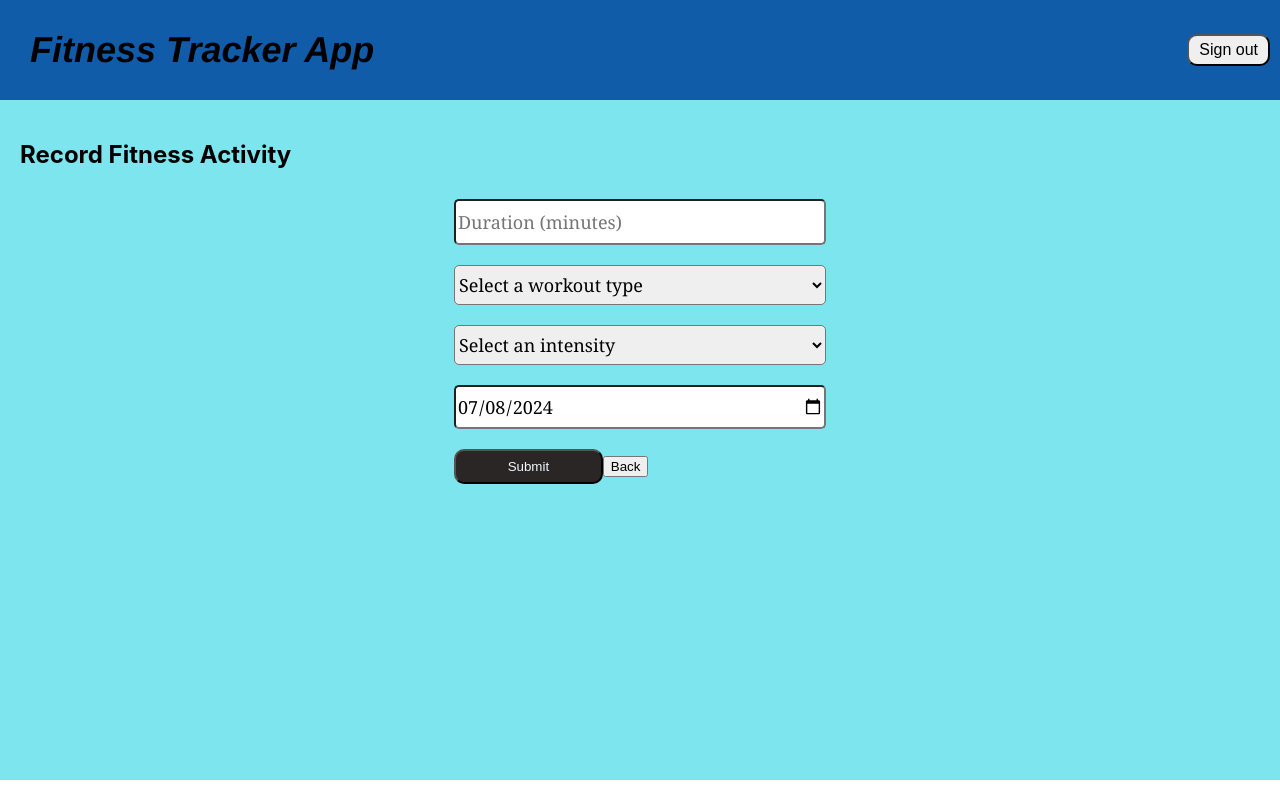
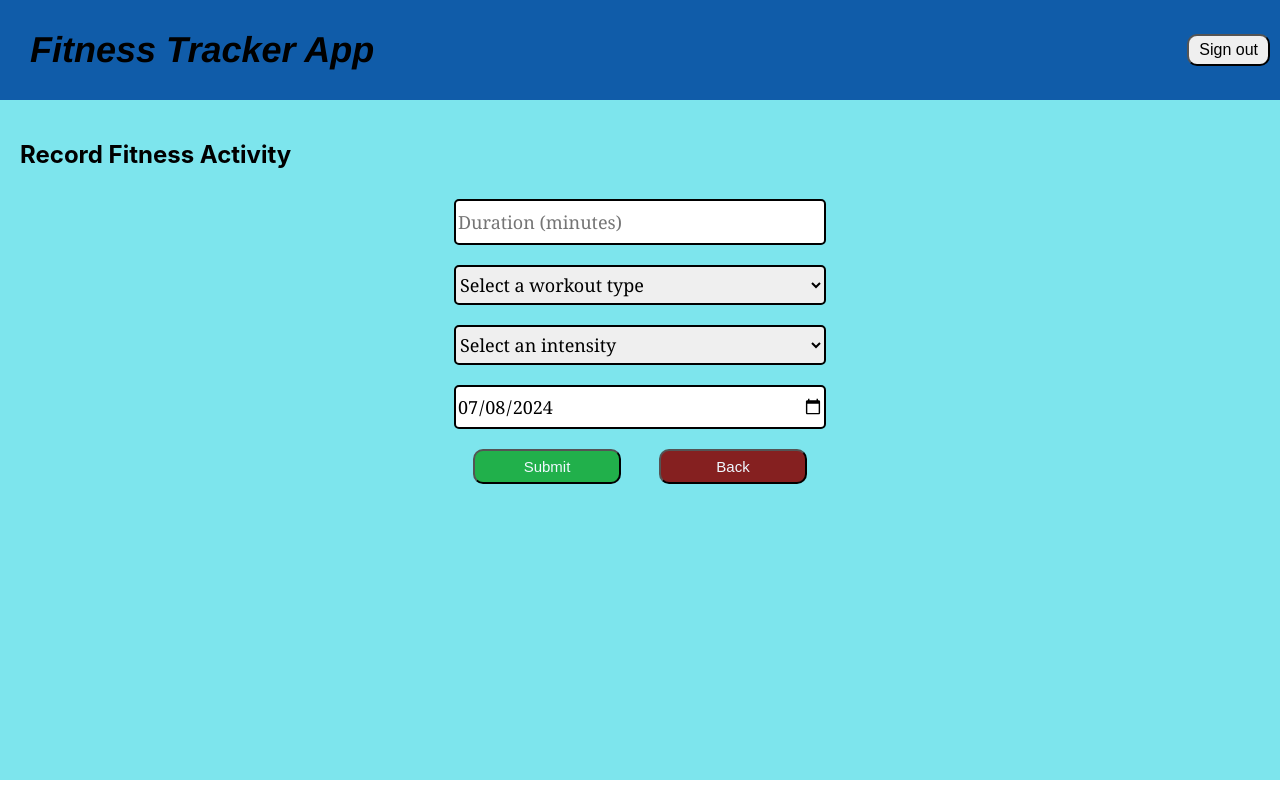
Before and after one commit to Harish-vit/JFS_PJT, a React (Create React App) app in the folder client/: page /add-activity in a window 1280 px wide. Built offline with nearby package versions, Linux system fonts and the light colour scheme.

Commit message:
Added Back Button

```diff
--- a/client/src/App.js
+++ b/client/src/App.js
@@ -1,51 +1,45 @@
-import React from 'react';
-import { BrowserRouter as Router, Route, Routes } from 'react-router-dom';
+import React, { useState } from 'react';
+import { BrowserRouter as Router, Route, Routes} from 'react-router-dom';
 import Layout from './Layout';
 import Login from './Components/Login';
 import Registration from './Components/Registration';
 import FitnessHistory from './Components/FitnessHistory';
 import FitnessForm from './Components/FitnessForm';
-import './App.css'
+import './App.css';
 
 function App() {
+    const [activities, setActivities] = useState([]);
+
+    const handleFormSubmit = (newActivity) => {
+        setActivities(prevActivities => [...prevActivities, newActivity]);
+    };
+
     return (
         <Router>
             <div>
                 <Routes>
-                    <Route exact
-                        path="/"
-                        element={
+                    <Route exact path="/" element={
                         <header>
                             <h1>Fitness Tracker App</h1>
                             <Login />
                         </header>
-                        }
-                    />
-                    <Route
-                        path="/register"
-                        element={
+                    } />
+                    <Route path="/register" element={
                         <header>
                             <h1>Fitness Tracker App</h1>
                             <Registration />
                         </header>
-                        }
-                    />
-                    <Route
-                        path="/history"
-                        element={
+                    } />
+                    <Route path="/history" element={
                         <Layout>
-                                <FitnessHistory />
+                            <FitnessHistory activities={activities} />
                         </Layout>
-                        }
-                    />
-                    <Route
-                        path="/add-activity"
-                        element={
+                    } />
+                    <Route path="/add-activity" element={
                         <Layout>
-                                <FitnessForm />
+                            <FitnessForm onSubmit={handleFormSubmit} />
                         </Layout>
-                        }
-                    />
+                    } />
                 </Routes>
             </div>
         </Router>
--- a/client/src/Components/FitnessForm.css
+++ b/client/src/Components/FitnessForm.css
@@ -3,8 +3,6 @@
     justify-content: center;
     align-items: flex-start;
 }
-
-
 form {
     display: flex;
     flex-direction: column;
@@ -16,15 +14,36 @@ form {
     .Entry {
         height: 40px;
         font-size: large;
+        border: 2px black solid;
         font-family: Georgia, 'Times New Roman', Times, serif;
         border-radius: 5px;
     }
+    span{
+        display: flex;
+        flex-direction: row;
+        justify-content: center;
         .SubmitButton {
             width: 40%;
+            font-size: 15px;
             margin: 0px auto;
             height: 35px;
             border-radius: 10px;
-        background-color: rgb(43, 38, 38);
+            background-color: rgba(15, 167, 43, 0.832);
+            color: aliceblue;
+            cursor: pointer;
+            transition: all 0.3s linear;
+            &:hover {
+                background-color: rgb(16, 105, 105);
+                box-shadow: 2px 2px 2px 2px rgb(0, 0, 0, 0.5);
+            }
+        }
+        .BackButton{
+            width: 40%;
+            font-size: 15px;
+            margin: 0px auto;
+            height: 35px;
+            border-radius: 10px;
+            background-color: rgb(133, 32, 32);
             color: aliceblue;
             cursor: pointer;
             transition: all 0.3s linear;
@@ -34,3 +53,4 @@ form {
             }
         }
     }
+}
--- a/client/src/Components/FitnessHistory.js
+++ b/client/src/Components/FitnessHistory.js
@@ -1,23 +1,12 @@
-import React, { useState } from 'react';
+import React from 'react';
 import './FitnessHistory.css';
 import { useNavigate } from 'react-router-dom';
 
-function FitnessHistory() {
-    const navigate = useNavigate()
-    const [records, setRecords] = useState([{date:'09.04.2024', duration: '60', workoutType: 'Running', intensity: 'medium'}]);
+function FitnessHistory({ activities }) {
+    const navigate = useNavigate();
 
     const handleAddActivity = () => {
         navigate('/add-activity');
-    };
-
-    const onDelete = (index) => {
-        const newRecords = [...records];
-        newRecords.splice(index, 1);
-        setRecords(newRecords);
-    };
-
-    const onEdit = (index) => {
-        // Implement the update logic here
     };
 
     return (
@@ -25,29 +14,23 @@ function FitnessHistory() {
             <div className='ActivityHeader'>
                 <h2>Your Activities</h2>
                 <div className='addButton'>
-                    <button onClick= { handleAddActivity } >
+                    <button onClick={handleAddActivity}>
                         Add Activity
                     </button>
                 </div>
             </div>
             <ul style={{ padding: '0px' }}>
-                {records.map((record, index) => (
+                {activities.map((record, index) => (
                     <div key={index} className='ActivityContainer'>
                         <p className="activityName">{record.workoutType}</p>
                         <div className="details">
-                            <span>Calories</span>
-                            <span>{record.duration} minutes</span>
-                            <span>{record.intensity}</span>
-                            <span className="date">{record.date}</span>
-                        </div>
-                        <div className="buttons">
-                            <button className="edit" onClick={() => onEdit(index)}>Edit</button>
-                            <button className="delete" onClick={() => onDelete(index)}>Delete</button>
+                            <span>Duration: {record.duration} minutes</span>
+                            <span>Intensity: {record.intensity}</span>
+                            <span className="date">Date: {record.date}</span>
                         </div>
                     </div>
                 ))}
             </ul>
-
         </div>
     );
 }
```
Lines whose indentation alone changed are shown as unchanged.
